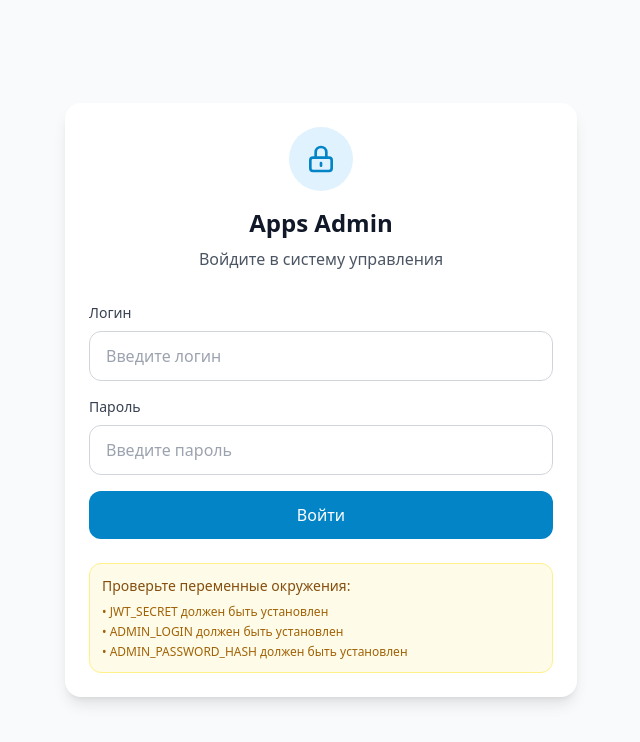
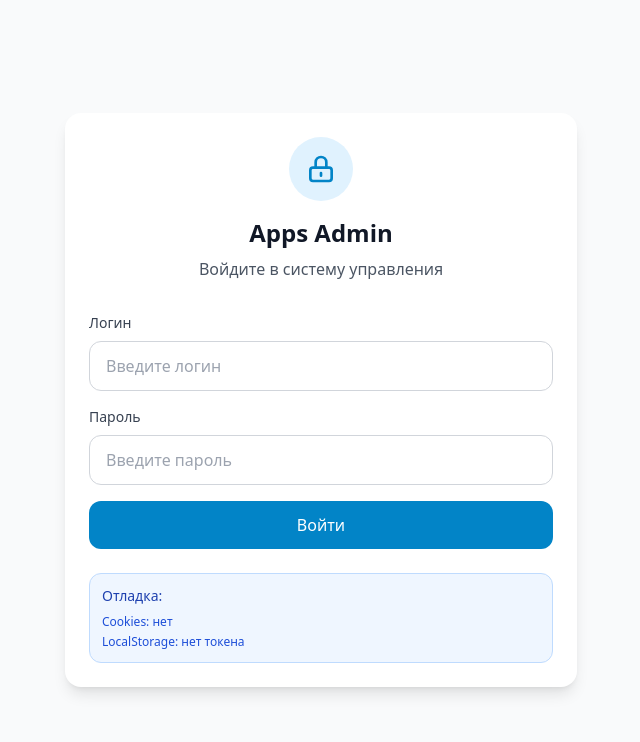
Before and after one commit to writer169/apps-admin, a Next.js app: page /login in a window 1280 px wide. Shown: the top 742 px of the page, without its empty margins (319-959 px from the left). Built offline with nearby package versions, Linux system fonts and the light colour scheme.

Commit message:
Update page.tsx

```diff
--- a/app/login/page.tsx
+++ b/app/login/page.tsx
@@ -29,7 +29,6 @@ export default function LoginPage() {
       })
 
       console.log('Response status:', response.status)
-      console.log('Response headers:', Object.fromEntries(response.headers.entries()))
 
       const data = await response.json()
       console.log('Response data:', data)
@@ -37,14 +36,29 @@ export default function LoginPage() {
       // Добавляем отладочную информацию
       setDebugInfo({
         status: response.status,
-        headers: Object.fromEntries(response.headers.entries()),
         data: data,
         cookies: document.cookie
       })
 
       if (response.ok) {
-        console.log('Login successful, redirecting...')
-        // Добавим небольшую задержку для отладки
+        console.log('Login successful')
+
+        // Если есть токен в ответе, сохраняем его в localStorage как fallback
+        if (data.token) {
+          localStorage.setItem('auth-token', data.token)
+          console.log('Token saved to localStorage')
+        }
+
+        // Проверяем, установился ли cookie
+        const hasCookie = document.cookie.includes('auth-token')
+        console.log('Cookie set:', hasCookie)
+
+        if (!hasCookie && !data.token) {
+          setError('Ошибка установки авторизации')
+          return
+        }
+
+        // Редирект с небольшой задержкой
         setTimeout(() => {
           router.push('/dashboard')
         }, 100)
@@ -55,7 +69,6 @@ export default function LoginPage() {
     } catch (err) {
       console.error('Network error:', err)
       setError('Ошибка сети: ' + (err as Error).message)
-      setDebugInfo({ networkError: (err as Error).message })
     } finally {
       setLoading(false)
     }
@@ -116,7 +129,7 @@ export default function LoginPage() {
             {debugInfo && (
               <div className="bg-gray-50 border border-gray-200 rounded-xl p-3">
                 <h4 className="text-sm font-medium text-gray-700 mb-2">Debug Info:</h4>
-                <pre className="text-xs text-gray-600 overflow-auto">
+                <pre className="text-xs text-gray-600 overflow-auto max-h-40">
                   {JSON.stringify(debugInfo, null, 2)}
                 </pre>
               </div>
@@ -141,14 +154,12 @@ export default function LoginPage() {
             </button>
           </form>
 
-          {/* Информация о переменных окружения */}
-          <div className="mt-6 p-3 bg-yellow-50 border border-yellow-200 rounded-xl">
-            <h4 className="text-sm font-medium text-yellow-800 mb-2">Проверьте переменные окружения:</h4>
-            <ul className="text-xs text-yellow-700 space-y-1">
-              <li>• JWT_SECRET должен быть установлен</li>
-              <li>• ADMIN_LOGIN должен быть установлен</li>
-              <li>• ADMIN_PASSWORD_HASH должен быть установлен</li>
-            </ul>
+          <div className="mt-6 p-3 bg-blue-50 border border-blue-200 rounded-xl">
+            <h4 className="text-sm font-medium text-blue-800 mb-2">Отладка:</h4>
+            <div className="text-xs text-blue-700 space-y-1">
+              <div>Cookies: {document.cookie || 'нет'}</div>
+              <div>LocalStorage: {typeof window !== 'undefined' && localStorage.getItem('auth-token') ? 'есть токен' : 'нет токена'}</div>
+            </div>
           </div>
         </div>
       </div>
```
